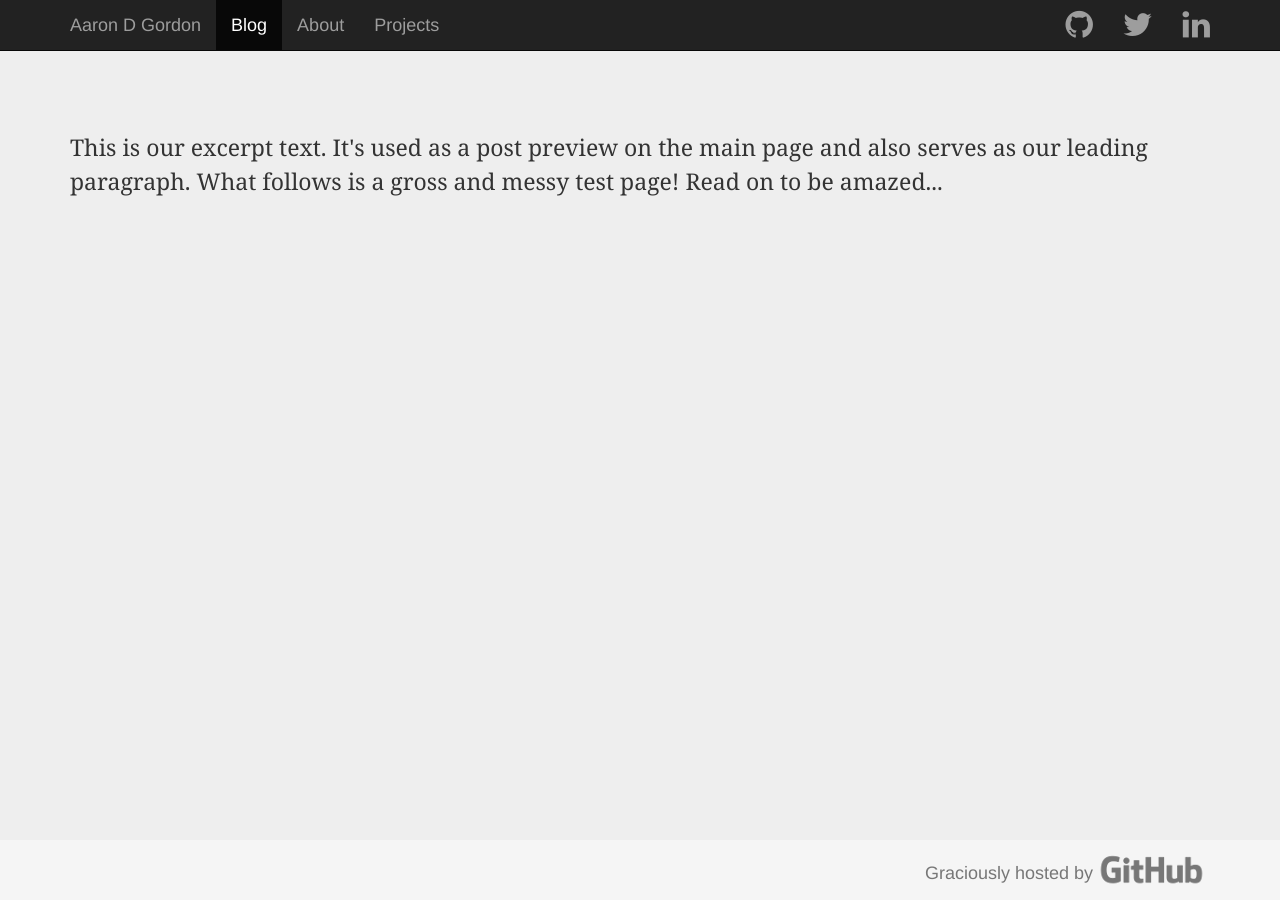
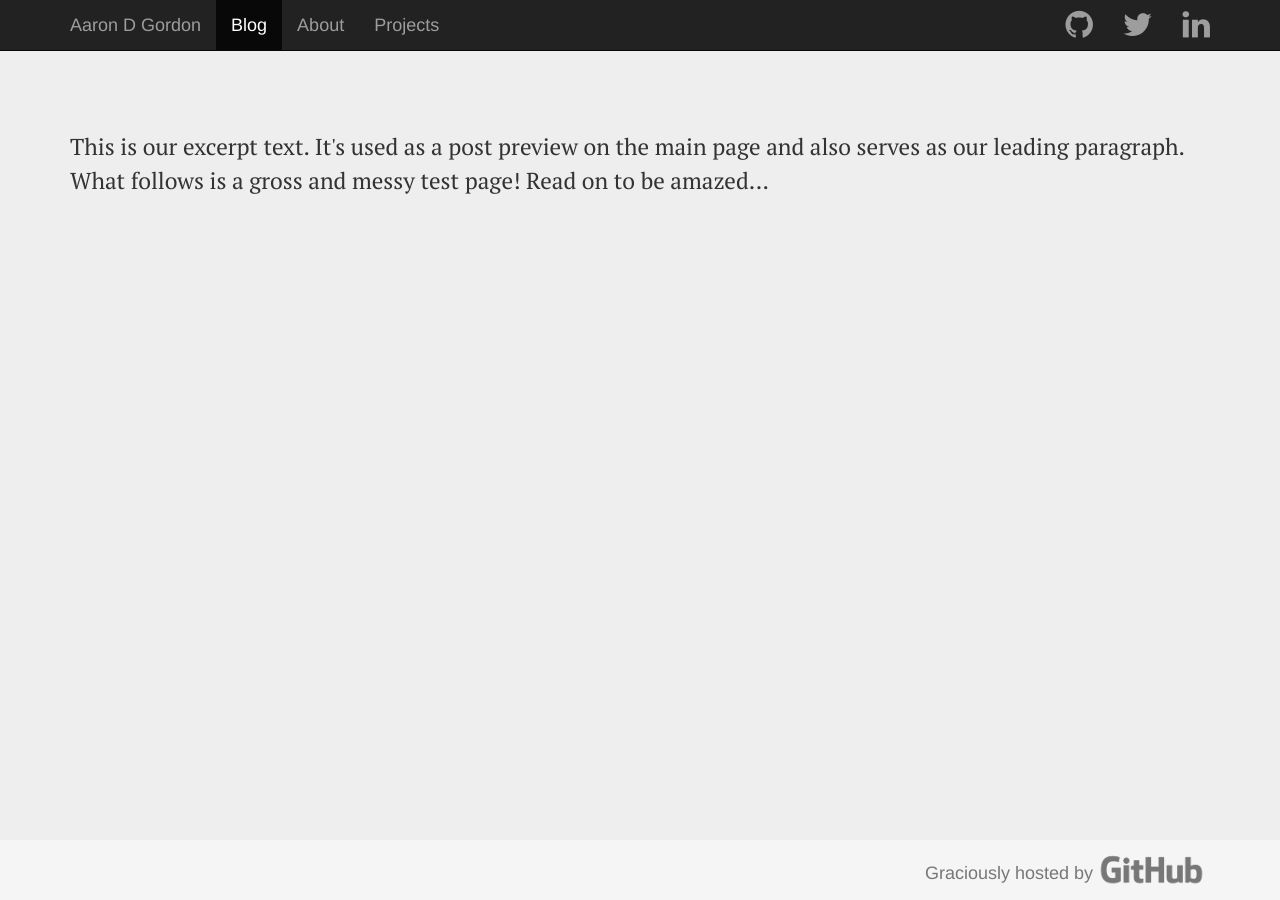
Before and after one commit to aarondgordon/aarondgordon.github.io, a Jekyll site: the page built from index.html, in a window 1280 px wide. Built offline with Jekyll 4.4.1, drawn with Linux system fonts in a browser that asks for light colours; nearby versions of some CDN libraries.

Commit message:
Changing type faces

```diff
--- a/assets/css/default-layout.css
+++ b/assets/css/default-layout.css
@@ -10,7 +10,7 @@ body > .container {
 body {
   margin-bottom: 60px;
   background-color: #eee;
-  font-family: 'Vollkorn', 'Georgia', serif;
+  font-family: 'PT Serif', 'Georgia', serif;
   font-size: 18px;
   line-height: 27px;
   vertical-align: baseline;
@@ -22,7 +22,7 @@ p {
 }
 
 .navbar {
-  font-family: 'Didact Gothic', 'Helvetica', sans-serif;
+  font-family: 'Source Sans Pro', 'Helvetica', sans-serif;
 }
 
 .social .fa {
@@ -45,7 +45,7 @@ p {
 
 .h2, h2 {
   font-size: 27px;
-  line-height: 34px;
+  line-height: 41px;
 }
 
 .lead {
```
